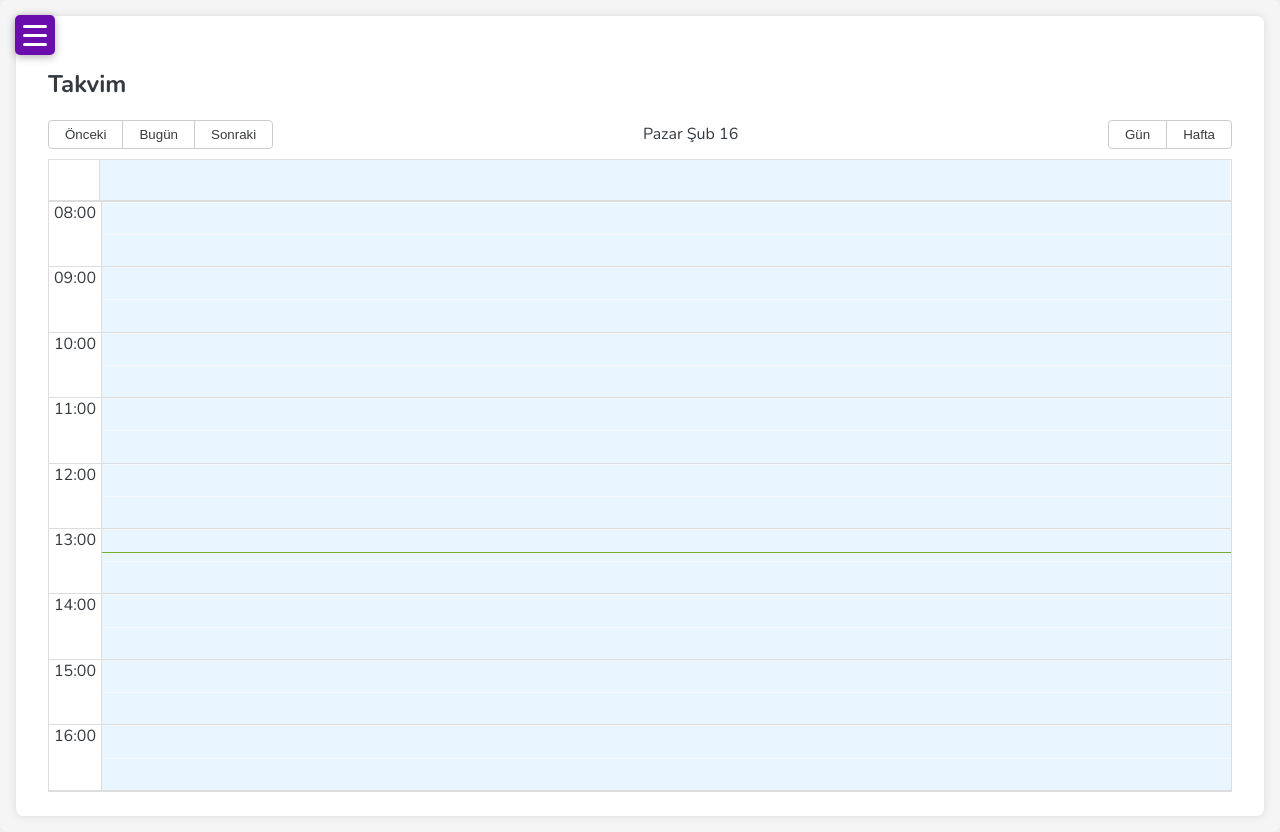
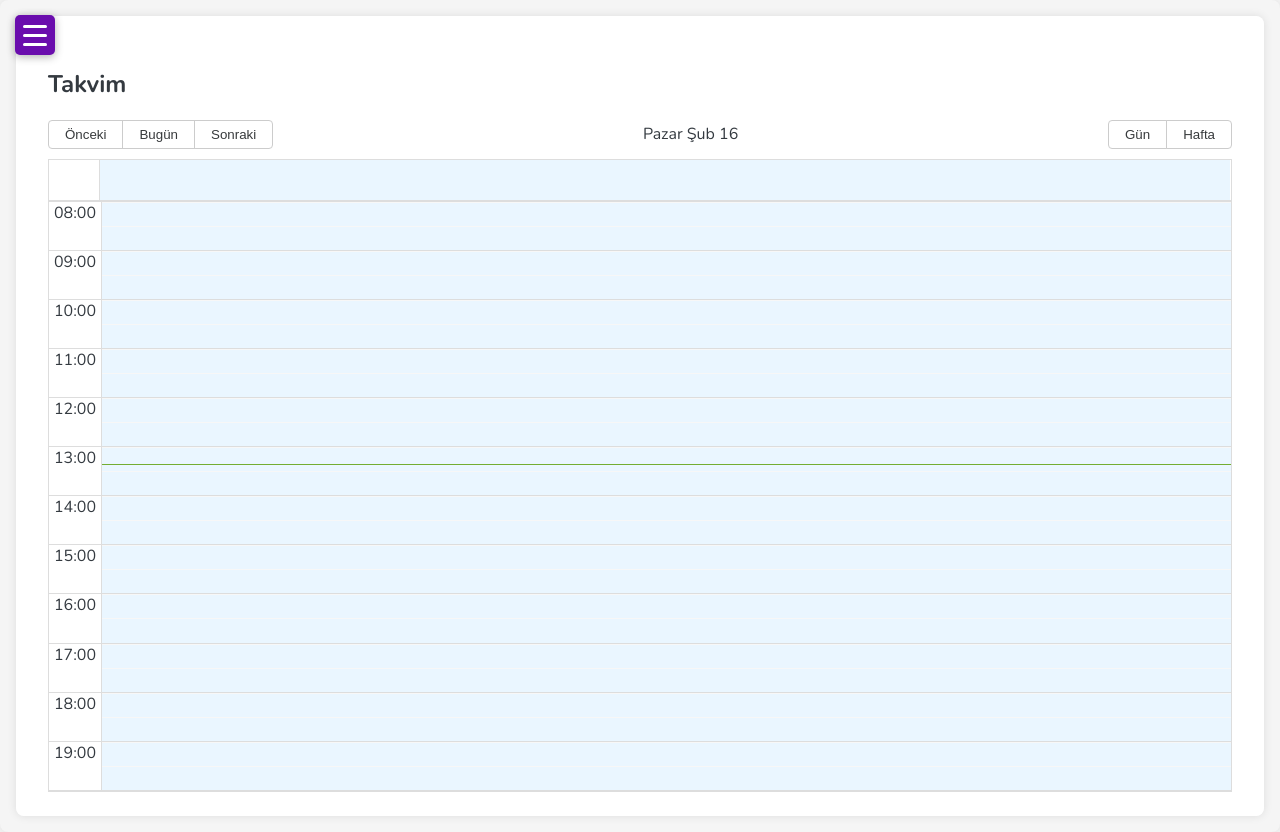
Before and after one commit to huseyinsahan/form-builder-barber-frontend, a Next.js app: page /dashboard in a window 1280 px wide. Built offline with nearby package versions, Linux system fonts and the light colour scheme; no server answers; sample sign-in values are in the browser's storage.

Commit message:
16change

```diff
--- a/src/pages/dashboard.tsx
+++ b/src/pages/dashboard.tsx
@@ -192,7 +192,7 @@ const Dashboard: React.FC = () => {
           step={30}
           timeslots={2}
           min={new Date(1970, 1, 1, 8, 0, 0)}
-          max={new Date(1970, 1, 1, 17, 0, 0)}
+          max={new Date(1970, 1, 1, 20, 0, 0)}
           date={date}
           onNavigate={setDate}
           components={{
```
